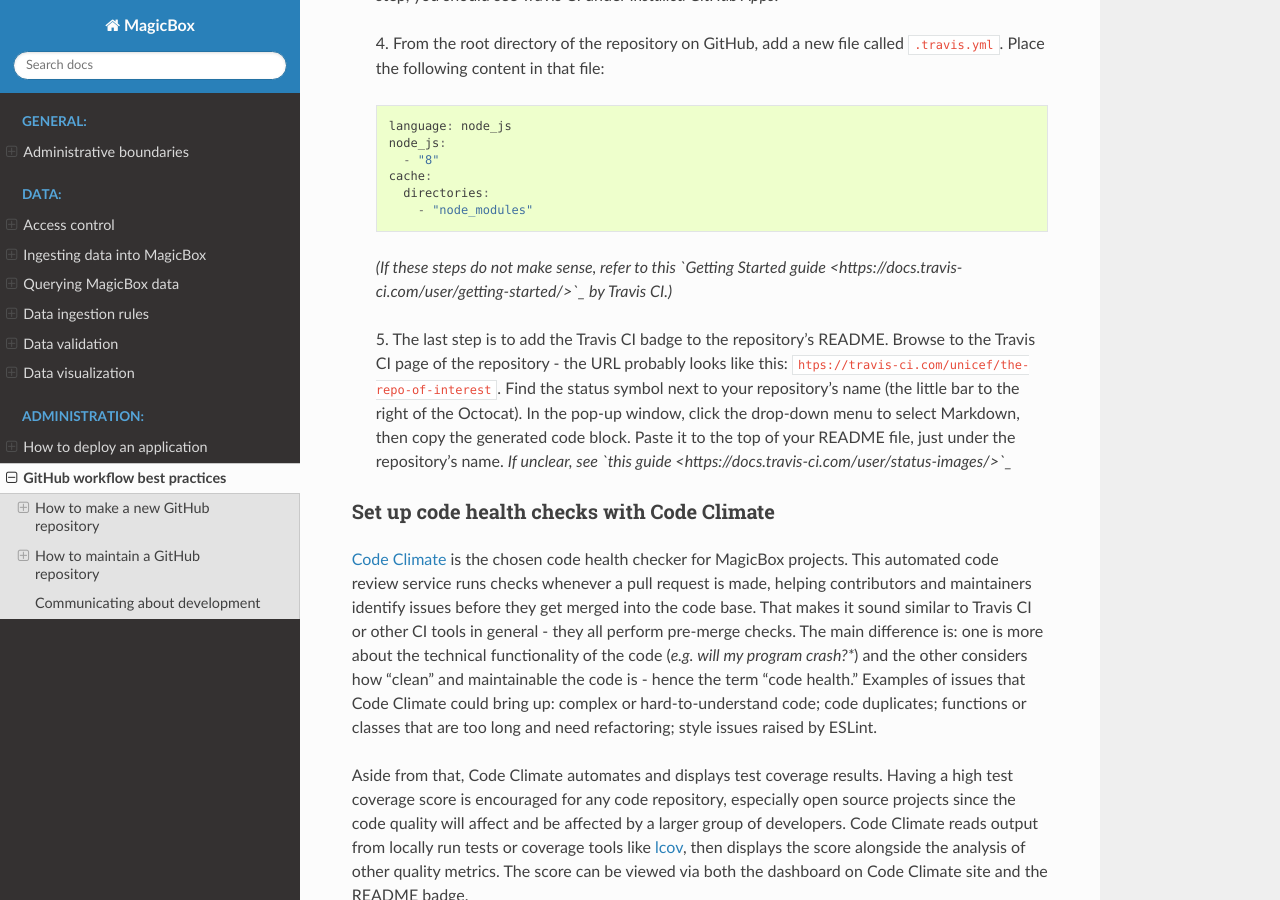
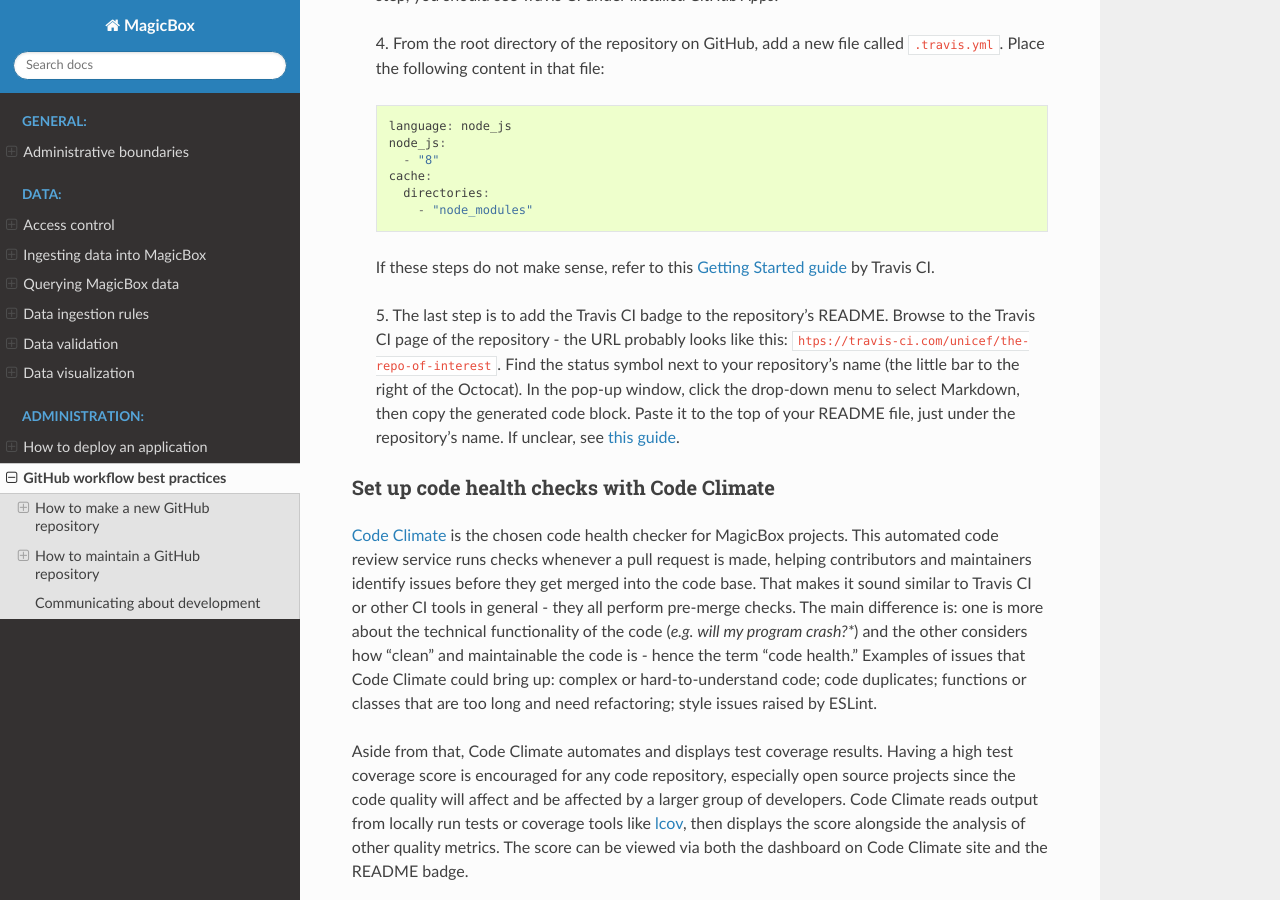
Before and after one commit to unicef/magicbox, a Sphinx documentation site: the page built from docs/admin/github-workflow.rst, in a window 1280 px wide and 900 px high, scrolled down 4237 px. Built offline with Sphinx 7.4.7 and the Read the Docs theme 2.0.0, drawn with Linux system fonts in a browser that asks for light colours; some of the changed text lies outside the part shown.

Commit message:
Remove nested formatting

```diff
--- a/docs/admin/github-workflow.rst
+++ b/docs/admin/github-workflow.rst
@@ -158,14 +158,14 @@ Below is how you can add this service to a new repository:
     directories:
       - "node_modules"
 
- *(If these steps do not make sense, refer to this `Getting Started guide <https://docs.travis-ci.com/user/getting-started/>`_ by Travis CI.)*
+ If these steps do not make sense, refer to this `Getting Started guide <https://docs.travis-ci.com/user/getting-started/>`_ by Travis CI.
 
  5. The last step is to add the Travis CI badge to the repository's README.
  Browse to the Travis CI page of the repository - the URL probably looks like this: ``htps://travis-ci.com/unicef/the-repo-of-interest``.
  Find the status symbol next to your repository's name (the little bar to the right of the Octocat).
  In the pop-up window, click the drop-down menu to select Markdown, then copy the generated code block.
  Paste it to the top of your README file, just under the repository's name.
- *If unclear, see `this guide <https://docs.travis-ci.com/user/status-images/>`_*
+ If unclear, see `this guide <https://docs.travis-ci.com/user/status-images/>`_.
 
 .. _set-up-code-health-checks:
 
```
Also changed, not shown: other parts of docs/admin/github-workflow.rst (+2 -2 lines).
